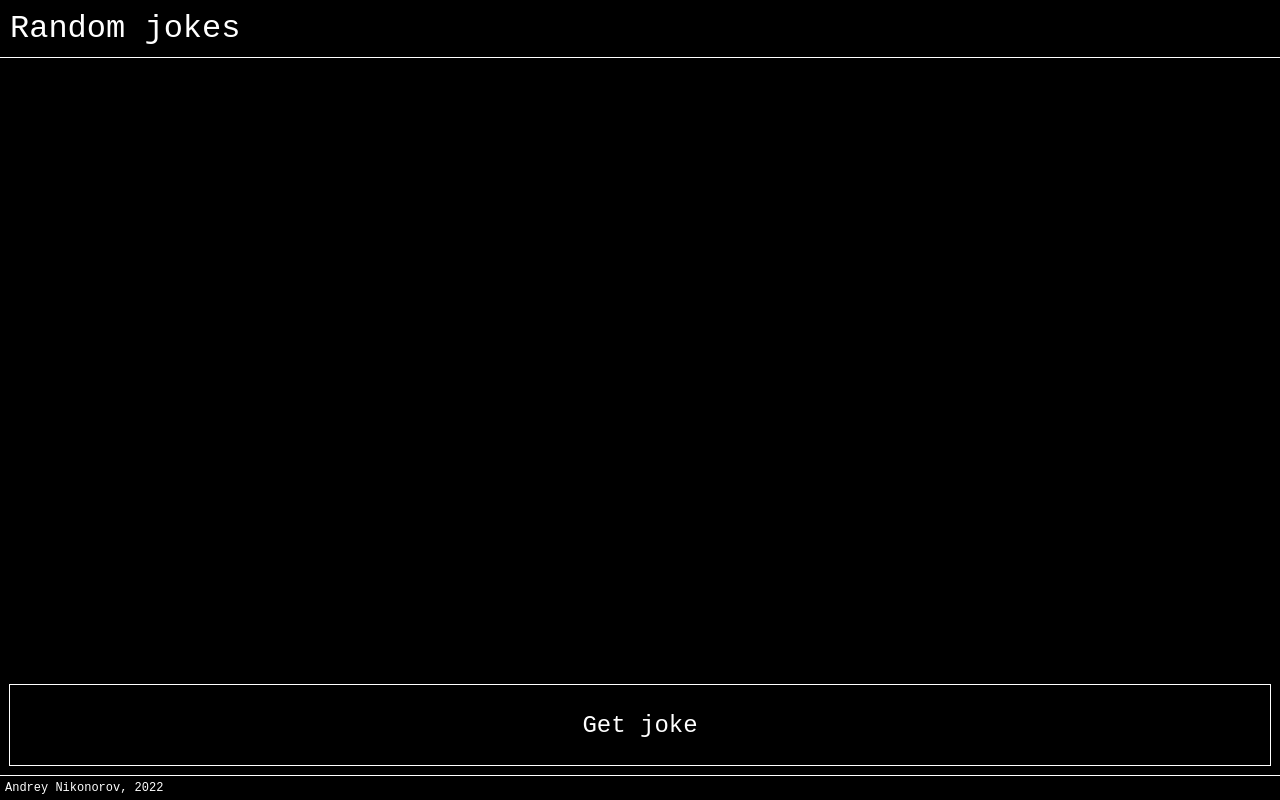
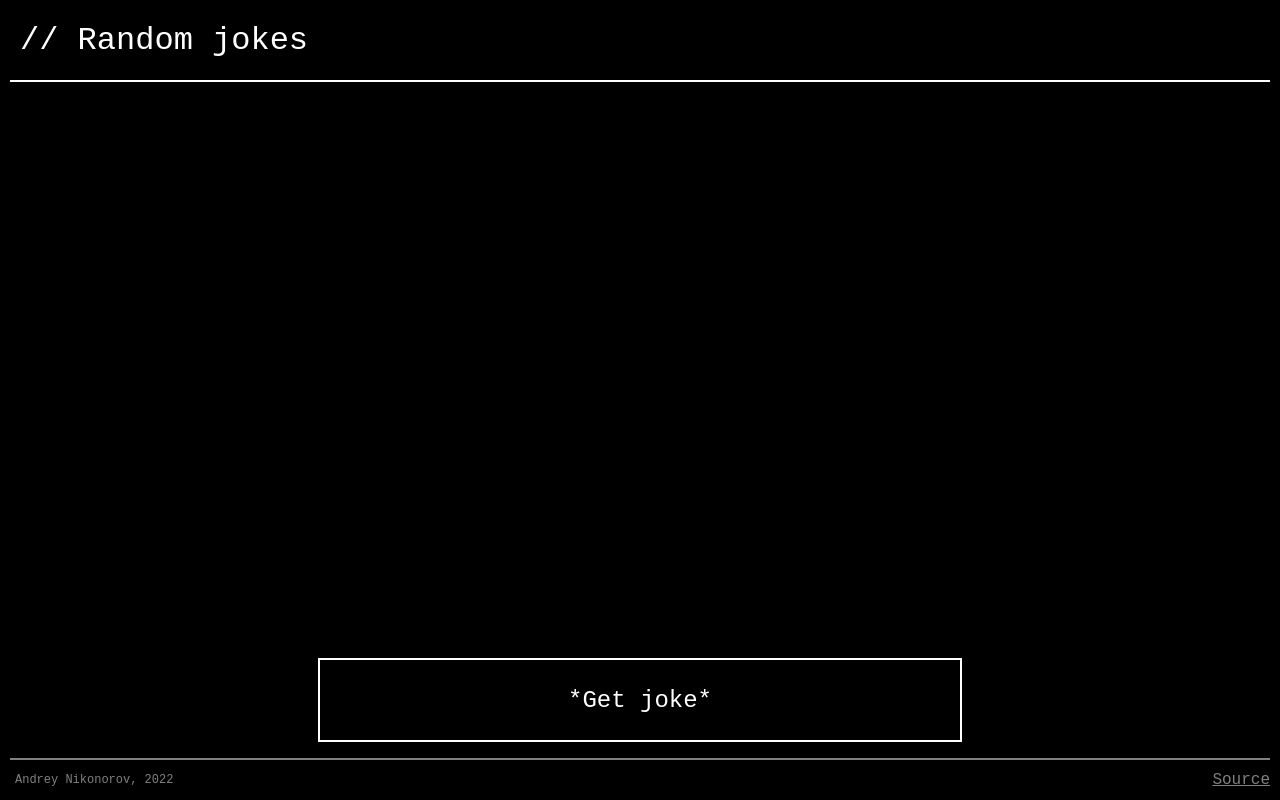
Before and after one commit to nknrw/random-jokes, a plain HTML site: page index.html in a window 1280 px wide. Drawn offline with Linux system fonts and the light colour scheme; no server answers.

Commit message:
fix: minor fixes

```diff
--- a/index.html
+++ b/index.html
@@ -5,18 +5,20 @@
         <meta charset="utf-8">
         <meta name="viewport" content="width=device-width, initial-scale=1" />
         <link rel="stylesheet" href="./style.css">
-        <title>Random joke</title>
+        <title>Random jokes</title>
+        <link rel="shortcut icon" href="./favicon-32x32.png">
     </head>
     <body class="page">
         <header class="header">
-            <h1 class="heading">Random jokes</h1>
+            <h1 class="heading">// Random jokes</h1>
         </header>
         <main class="content">
             <p class="joke"></p>
-            <button class="get-joke-btn">Get joke</button>
+            <button class="get-joke-btn">*Get joke*</button>
         </main>
         <footer class="footer">
             <p class="footer-copyright">Andrey Nikonorov, 2022</p>
+            <a class="footer-source" href="https://v2.jokeapi.dev/">Source</a>
         </footer>
         <script src="./script.js"></script>
     </body>
--- a/script.js
+++ b/script.js
@@ -9,10 +9,9 @@ function returnJoke() {
     })
     .then((data) => {
         jokeElement.textContent = data.joke;
-        console.log(jokeElement.textContent)
-    })
+    });
 };
 
 getJokeBtn.addEventListener('click', returnJoke);
 
-returnJoke()
+returnJoke();
--- a/style.css
+++ b/style.css
@@ -1,6 +1,5 @@
 html,
 body {
-  height: 100%;
   margin: 0;
 }
 
@@ -9,22 +8,25 @@ body {
     background-color: #000;
     font-family: 'Courier New', Courier, monospace;
     display: flex;
-    flex-flow: column;
-    height: 100%;
+    flex-direction: column;
+    margin: 0 auto;
+    padding: 10px;
 }
 
 .header {
-    width: 100%;
-    height: fit-content;
-    margin: 0;
-    border-bottom: #fff 1px solid;
+    height: 80px;
+    width: calc(100% - 10px * 2);
+    margin: 0 auto;
+    border-bottom: #fff 2px solid;
+    background-color: #000;
     display: flex;
-    justify-content: space-between;
+    position: fixed;
+    top: 0;
+
 }
 
 .heading {
-    width: fit-content;
-    margin: 0;
+    align-self: center;
     font-size: 32px;
     font-weight: normal;
     margin: 10px;
@@ -33,27 +35,41 @@ body {
 }
 
 .content {
-    width: 100%;
-    flex-grow: 1;
     display: flex;
     flex-direction: column;
-    justify-content: space-between;
+    justify-content: center;
     align-items: center;
 }
 
 .joke {
-    max-width: 100%;
+    width: 100%;
+    max-width: 1280px;
     font-size: 72px;
+    line-height: 1;
     margin: 10px;
-    word-wrap: break-all;
+    word-wrap: break-word;
     hyphens: auto;
+    white-space: normal;
+    padding: 160px 0 240px 0;
+    text-align: center;
+}
+
+@media screen and (max-width: 768px) {
+    .joke {
+        font-size: 48px;
+        text-align: left;
+        padding: 80px 0 160px 0;
+
+    }
+
 }
 
 .get-joke-btn {
-    margin: 10px;
+    margin: 20px;
     height: 80px;
-    outline: 1px solid #fff;
+    outline: 2px solid #fff;
     width: calc(100% - 10px * 2);
+    max-width: 640px;
     padding: 0;
     border: none;
     font: inherit;
@@ -61,14 +77,40 @@ body {
     background-color: #000;
     cursor: pointer;
     font-size: 24px;
+    position: fixed;
+    bottom: 40px;
+    transition: .25s;
+}
+
+.get-joke-btn:active {
+    background-color: #fff;
+    color: #000;
+    outline: 2px solid #fff;
 }
 
 .footer {
-    width: 100%;
-    border-top: 1px #fff solid;
+    width: calc(100% - 10px * 2);
+    height: 40px;
+    border-top: 2px #808080 solid;
+    background-color: #000;
+    display: flex;
+    position: fixed;
+    bottom: 0;
+
 }
 
 .footer-copyright {
+    align-self: center;
     margin: 5px;
     font-size: 12px;
+    color: #808080;
+
 }
+
+.footer-source {
+    align-self: center;
+    margin: 5px 0 5px auto;
+    font-size: 12px;
+    font: inherit;
+    color: #808080;
+}
```
Also changed, not shown: favicon-32x32.png (added), 1 other file.
